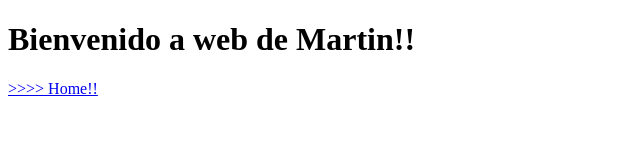
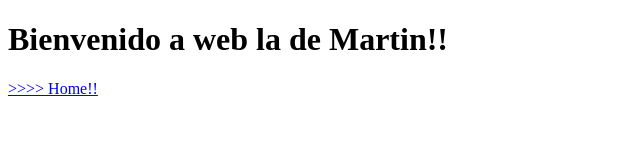
Before and after one commit to martin7682/conexion-firestore-arca, a website: page client/public/index.html in a window 1280 px wide. Shown: the whole page, without its empty margins (0-640 px from the left). Drawn offline with Linux system fonts and the light colour scheme.

Commit message:
cambios al texto del index.html

```diff
--- a/client/public/index.html
+++ b/client/public/index.html
@@ -6,7 +6,7 @@
     <title>Document</title>
 </head>
 <body>
-    <h1>Bienvenido a web de Martin!!</h1>
+    <h1>Bienvenido a web la de Martin!!</h1>
 
     <a href="/home.html">>>>> Home!!</a>
 </body>
```
